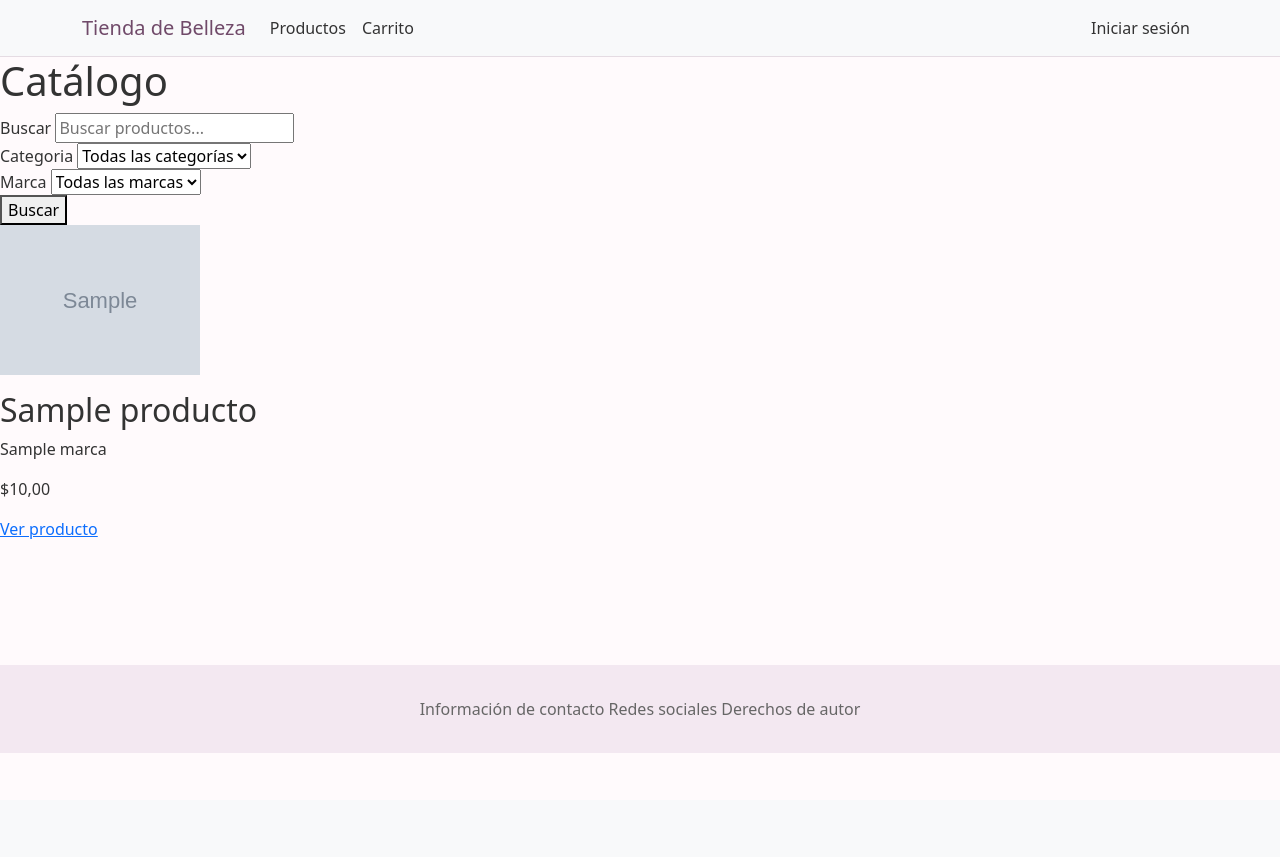
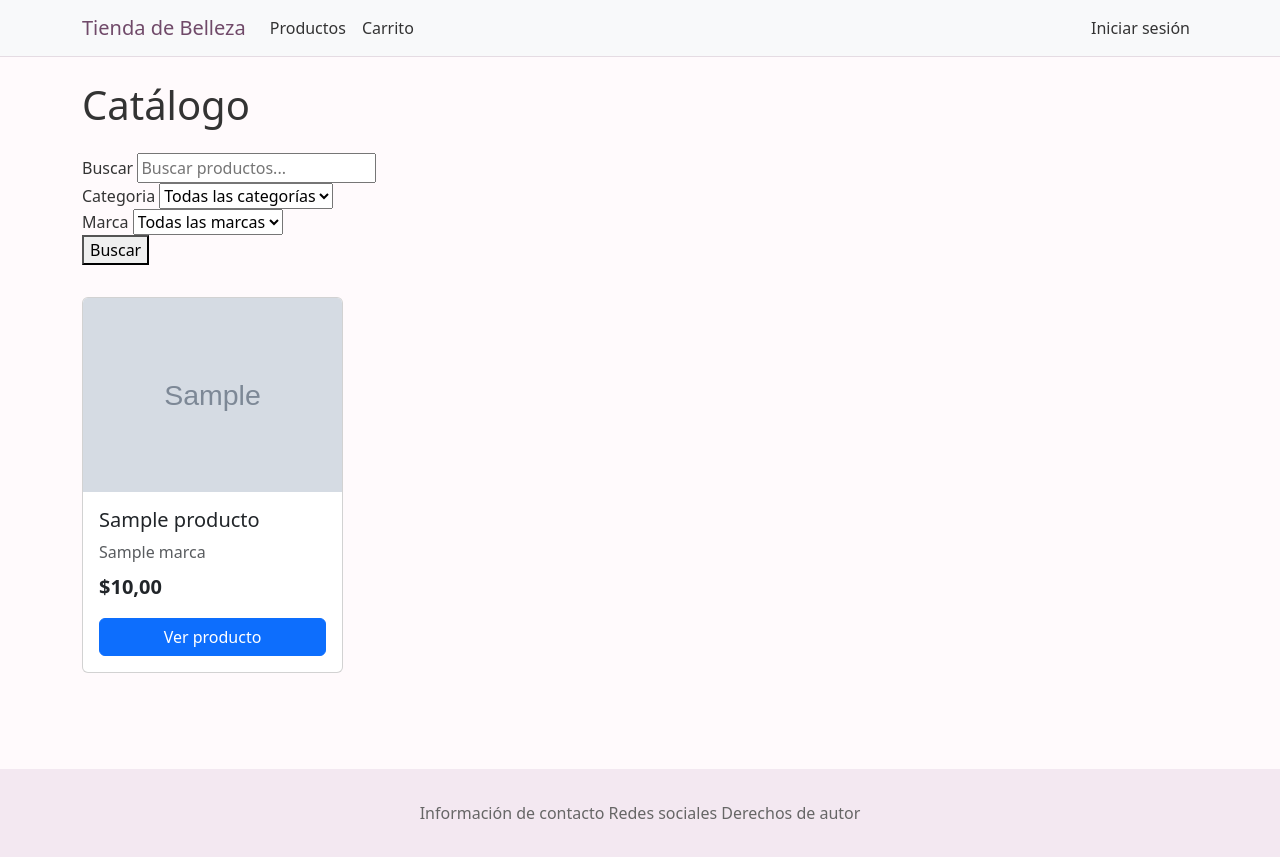
Before and after one commit to cristian9103/project_store, a Django app: page /productos/ in a window 1280 px wide. Before the commit the page ends 753 px from the top, so only its background shows below. Run offline with Django 5.2, Linux system fonts and the light colour scheme; tables that the repository leaves empty hold one stand-in row (values such as "Sample post"); grey boxes marked "Sample" are stand-in pictures.

Commit message:
Se modifican los archivos templates/catalogo/lista_productos.html y templates/catalogo/tarjeta_producto.html

```diff
--- a/templates/catalogo/lista_productos.html
+++ b/templates/catalogo/lista_productos.html
@@ -6,24 +6,38 @@ Catálogo
 
 {% block content %}
 
-<h1>Catálogo</h1>
+<div class="container py-4">
+
+    <h1 class="mb-4">
+        Catálogo
+    </h1>
 
     {% include "catalogo/partials/formulario_busqueda.html" %}
 
-<section class="productos">
+    <section class="row g-4 mt-2">
 
         {% for producto in productos %}
 
+            <div class="col-12 col-sm-6 col-lg-4 col-xl-3">
                 {% include "catalogo/partials/tarjeta_producto.html" %}
+            </div>
 
         {% empty %}
 
-        <p>No hay productos disponibles.</p>
+            <div class="col-12">
+                <p class="text-center">
+                    No hay productos disponibles.
+                </p>
+            </div>
 
         {% endfor%}
 
     </section>
 
+    <div class="mt-4">
         {% include "catalogo/partials/paginacion.html" %}
+    </div>
+
+</div>
 
 {% endblock %}
--- a/templates/catalogo/partials/tarjeta_producto.html
+++ b/templates/catalogo/partials/tarjeta_producto.html
@@ -1,44 +1,46 @@
-<article class="producto">
-
-    <figure>
+<article class="card h-100 producto">
 
     {% if producto.imagen_principal %}
+
         <img
             src="{{ producto.imagen_principal.imagen.url }}"
             alt="{{ producto.imagen_principal.texto_alternativo }}"
-                width="200"
+            class="card-img-top"
         >
 
     {% else %}
 
-            <p>Imagen no disponible.</p>
+        <div
+            class="d-flex align-items-center justify-content-center bg-light"
+            style="height: 250px;">
+            <span class="text-muted">
+                Imagen no disponible.
+            </span>
+        </div>
 
     {% endif %}
 
-    </figure>
+    <div class="card-body d-flex flex-column">
 
-    <h2>
-
+        <h2 class="card-title fs-5">
             {{ producto.nombre }}
-
         </h2>
 
-    <p>
-
+        <p class="card-text text-muted mb-2">
             {{ producto.marca.nombre }}
-
         </p>
 
-    <p>
-
+        <p class="card-text fw-bold fs-5 mt-auto">
             ${{ producto.precio_venta }}
-
         </p>
 
-    <a href="{% url 'catalogo:detalle_producto' producto.pk %}">
-
+        <a
+            href="{% url 'catalogo:detalle_producto' producto.pk %}"
+            class="btn btn-primary"
+        >
             Ver producto
-
         </a>
 
+    </div>
+
 </article>
```
Lines whose indentation alone changed are shown as unchanged.
